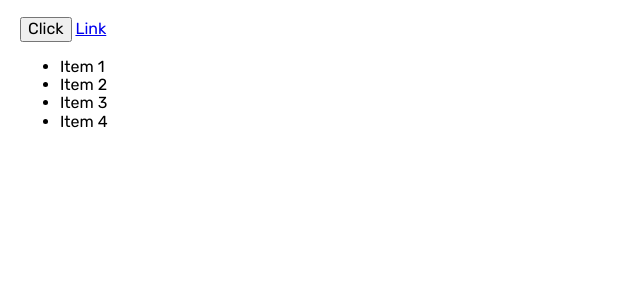
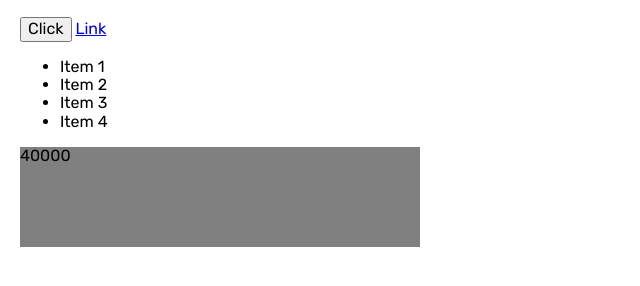
Before and after one commit to KakhnychOleg/JS-React-New, a plain HTML site: page index.html in a window 1280 px wide. Shown: the part 110-396 px from the top of the page, without its empty margins (0-640 px from the left). Drawn offline with Linux system fonts and the light colour scheme.

Commit message:
nulish ??

```diff
--- a/css/style.css
+++ b/css/style.css
@@ -14,3 +14,9 @@ body {
    font-weight: 400;
    font-style: normal;
 }
+
+.box {
+   width: 50px;
+   height: 50px;
+   background: gray;
+}
--- a/index.html
+++ b/index.html
@@ -27,6 +27,8 @@
          <li class="list__item">Item 4</li>
       </ul>
 
+      <div class="box"></div>
+
    </div>
 
 
--- a/js/script.js
+++ b/js/script.js
@@ -1,4 +1,25 @@
 'use strict';
+
+// =======================================================================================================
+const box = document.querySelector('.box');
+
+const newHeight = 100;
+const newWidth = 400;
+
+function changeParams(elem, h, w) {
+   elem.style.height = `${h ?? 200}px`;
+   elem.style.width = `${w ?? 200}px`;
+   elem.innerHTML = (h ?? 200) * (w ?? 200);
+}
+
+changeParams(box, newHeight, newWidth);
+
+let userName;
+let userKey;
+console.log(userName ?? userKey ?? 'User');
+
+// ?? - реагирует только на null или undefined
+// Оператор нулевого слияния (??) — это логический оператор, возвращающий значение правого операнда, если значение левого операнда содержит null или undefined, в противном случае возвращается значение левого операнда.
 
 // =======================================================================================================
 // Действия формы с добавлением фильмов, добавление в стисок, сортировка и удаление, ограничение символов
```
